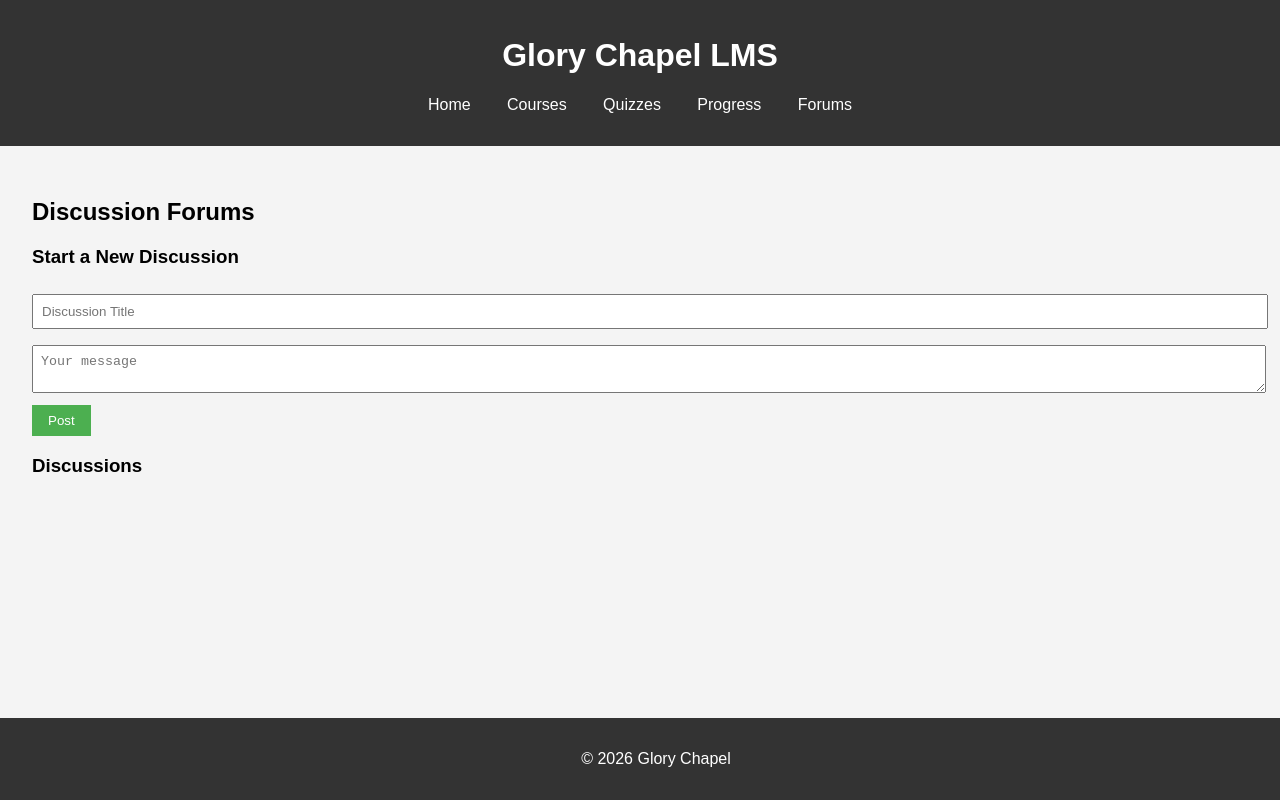
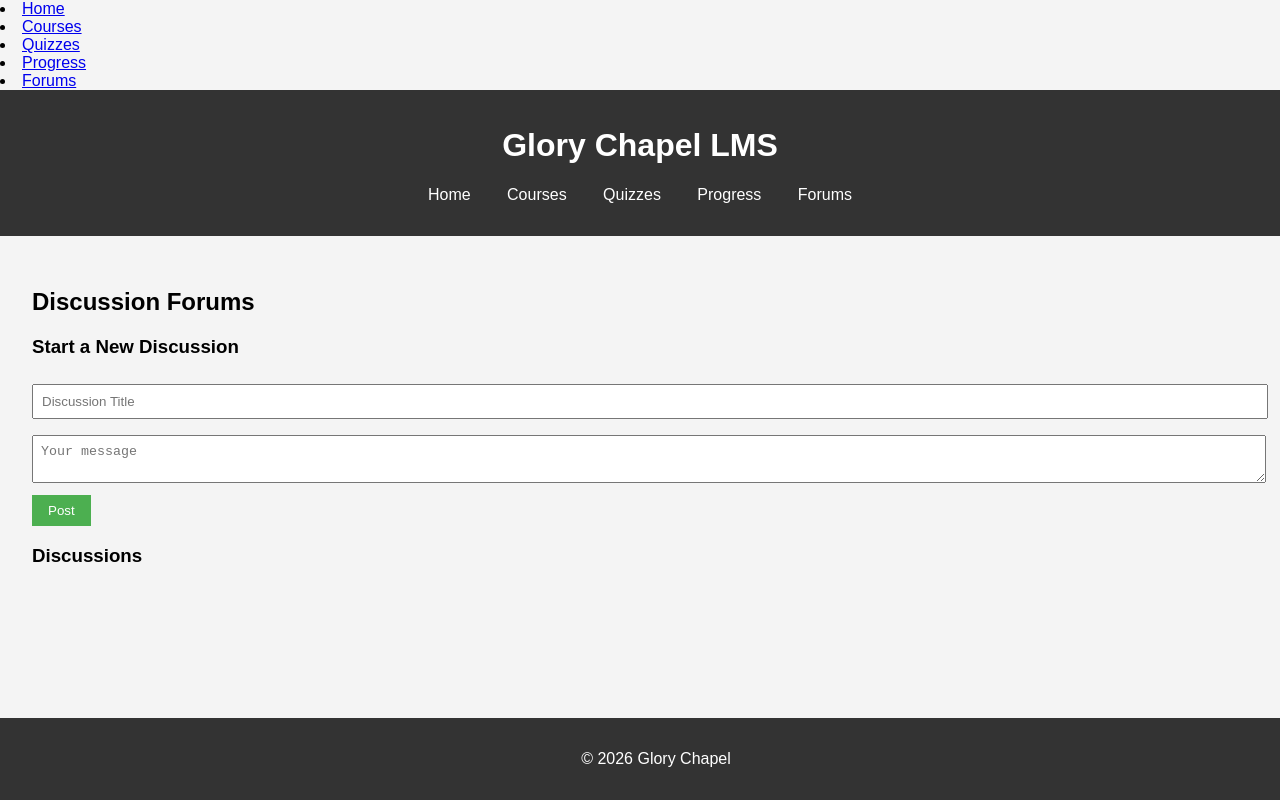
Before and after one commit to blesonaldo/LMS-Instructor-web-app, a plain HTML site: page forums.html in a window 1280 px wide. Drawn offline with Linux system fonts and the light colour scheme.

Commit message:
Made Ui adjustments

```diff
--- a/forums.html
+++ b/forums.html
@@ -7,6 +7,15 @@
     <link rel="stylesheet" href="css/style.css">
 </head>
 <body>
+    <div>
+        <u1>
+                <li><a href="index.html">Home</a></li>
+                    <li><a href="courses.html">Courses</a></li>
+                    <li><a href="quizzes.html">Quizzes</a></li>
+                    <li><a href="progress.html">Progress</a></li>
+                    <li><a href="forums.html">Forums</a></li>
+        </u1>
+    </div>
     <header>
         <h1>Glory Chapel LMS</h1>
         <nav>
```
